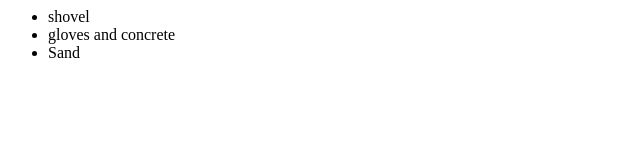
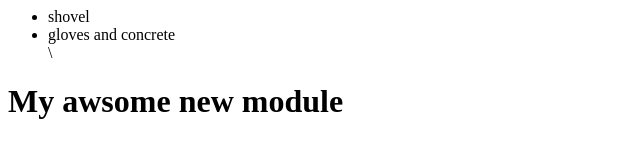
Before and after one commit to mundophil/GitTest, a plain HTML site: page index.html in a window 1280 px wide. Shown: the whole page, without its empty margins (0-640 px from the left). Drawn offline with Linux system fonts and the light colour scheme.

Commit message:
added module two

```diff
--- a/index.html
+++ b/index.html
@@ -3,9 +3,12 @@
 		<div module-one>
 			<ul>
 				<li>shovel</li>
-				<li>gloves and concrete</li>
-				<li>Sand</li>
+				<li>gloves and concrete</li>\
 			</ul>
 		</div module-one>
+
+		<div module-two>
+			<h1>My awsome new module</h1>
+		</div module-two>
 	</body>
 </html>
```
